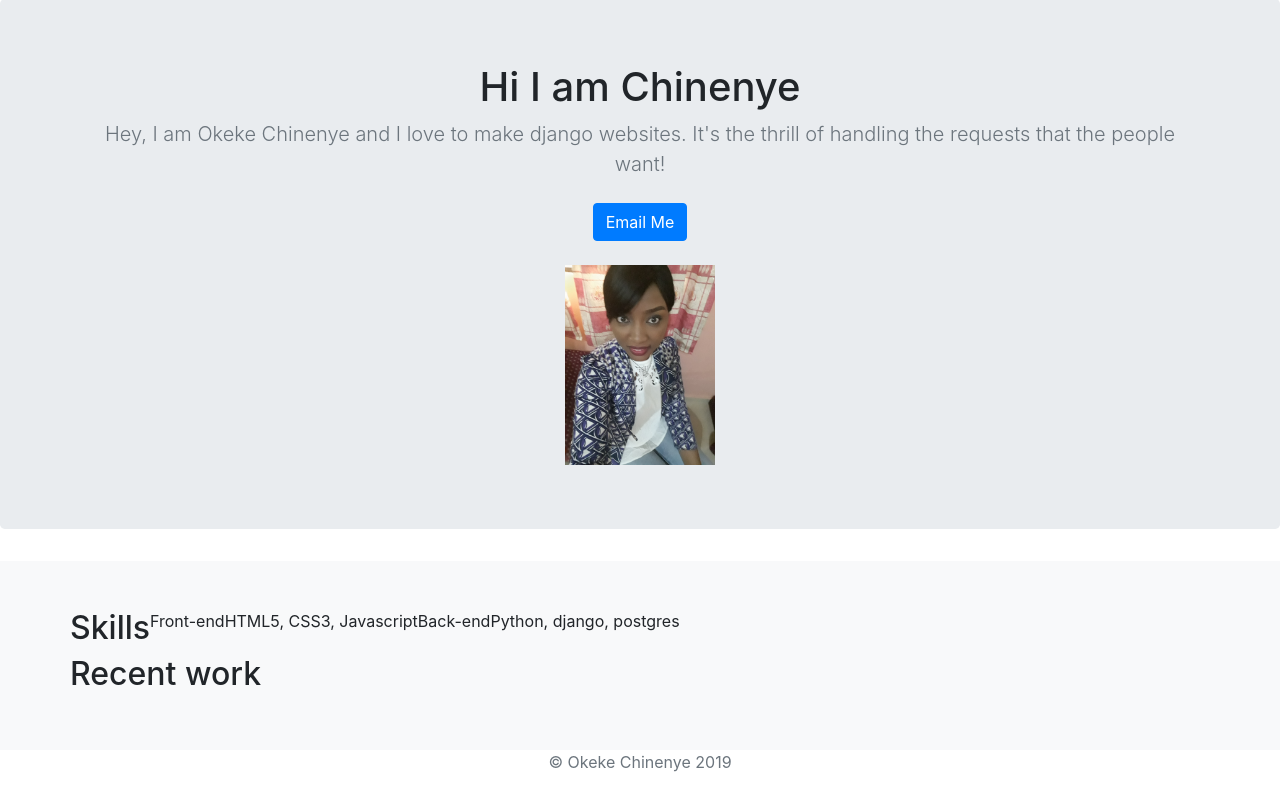
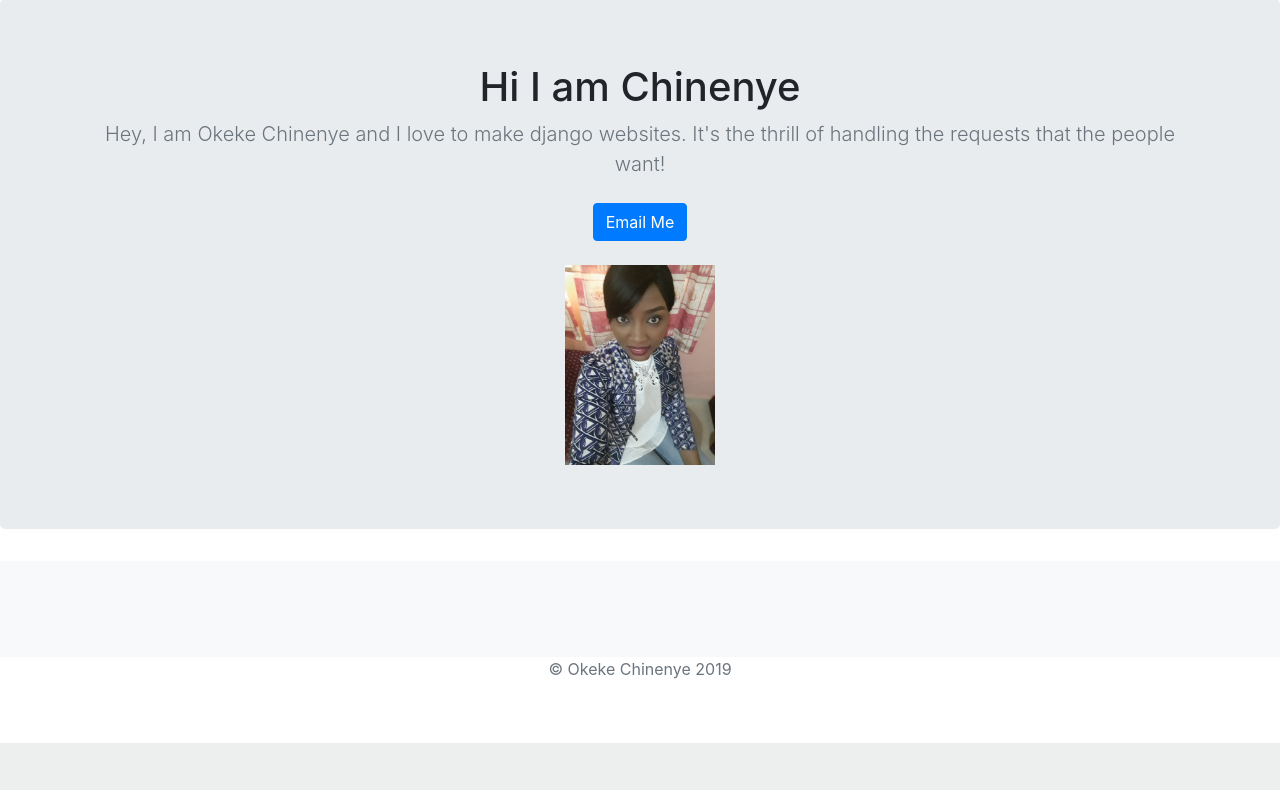
Before and after one commit to chinenyegina/portfolio-project, a Django app: page / in a window 1280 px wide. Shown: the part 57-847 px from the top of the page. After the commit the page ends 800 px from the top, so only its background shows below. Run offline with Django 3.2, Linux system fonts and the light colour scheme; data that the repository does not hold is empty; some libraries are stand-ins or nearby versions.

Commit message:
change in job

```diff
--- a/jobs/templates/jobs/home.html
+++ b/jobs/templates/jobs/home.html
@@ -67,19 +67,8 @@
 
     <div class="album py-5 bg-light">
       <div class="container">
-        <div class="row">
-          <h2>Skills</h2>
-          <br/>
-          <p>Front-end</p>
-          <br/>
-          <p> HTML5, CSS3, Javascript</p>
-          <br/>
-          <p> Back-end</P>
-          <br/>
-          <p> Python, django, postgres </p>
-        </div>
+
           <div class="row">
-            <h2>Recent work</h2>
           {% for job in jobs.all %}
             <div class="col-md-4">
               <div class="card mb-4 shadow-sm">
```
